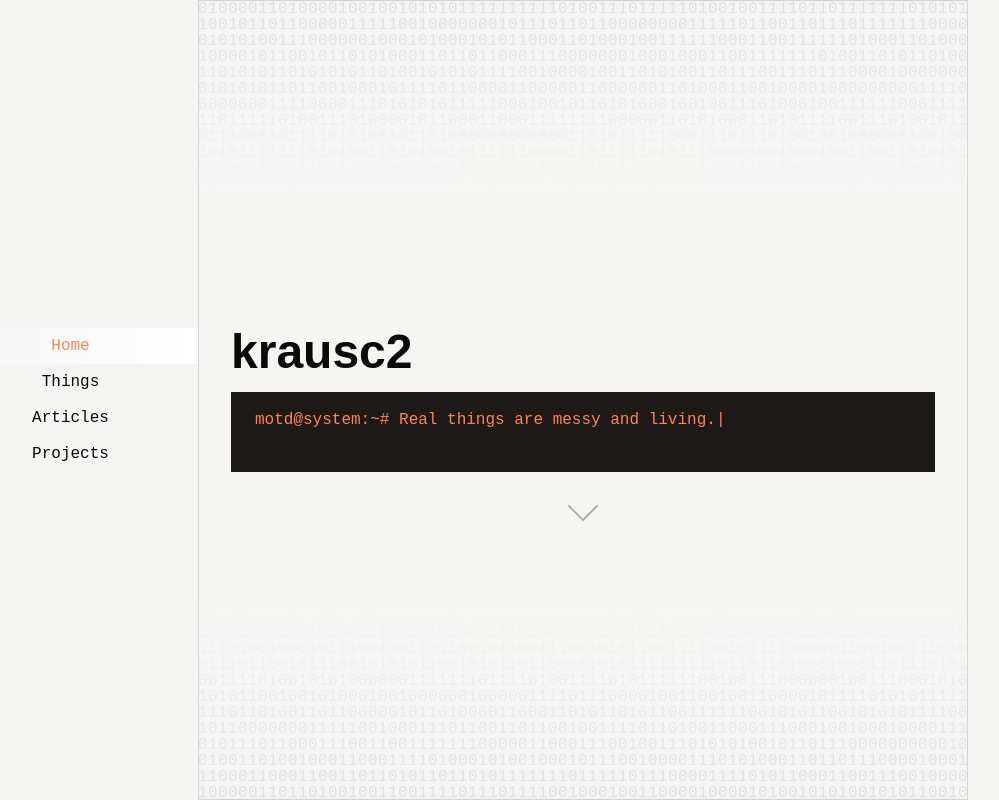
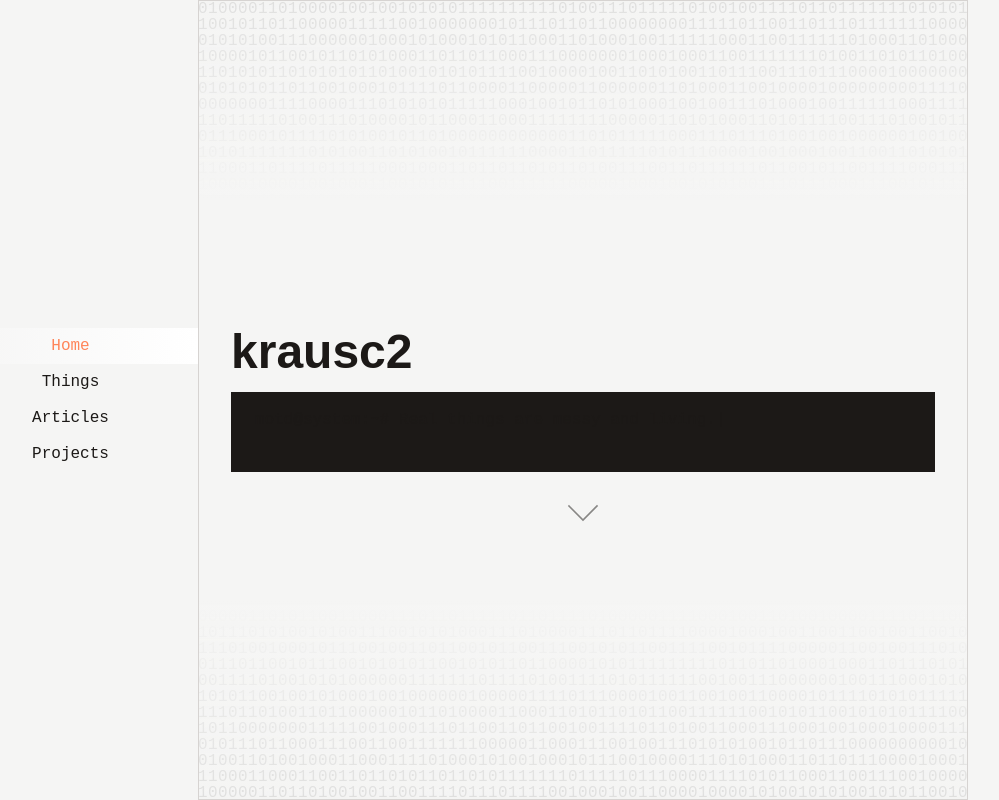
Before and after one commit to krausc2/kc2.dev, a SvelteKit app: page / in a window 1280 px wide. Shown: the whole page, without its empty margins (57-1056 px from the left). Built offline with nearby package versions, Linux system fonts and the light colour scheme.

Commit message:
fix: adjust main font colour

```diff
--- a/src/routes/layout.css
+++ b/src/routes/layout.css
@@ -119,7 +119,7 @@
 
 @layer base {
 	* {
-		@apply border-border outline-ring/50;
+		@apply border-border outline-ring/50 text-stone-900;
 	}
 	body {
 		@apply bg-background text-foreground;
```
